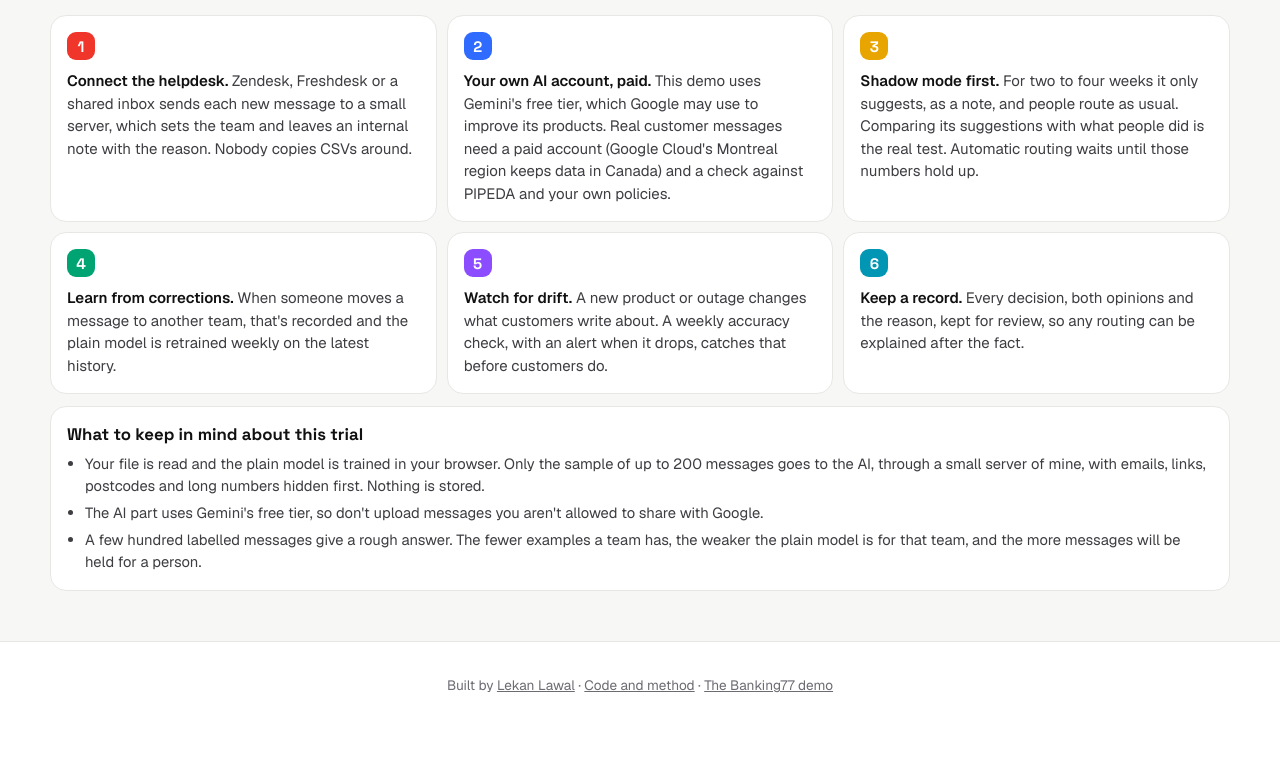
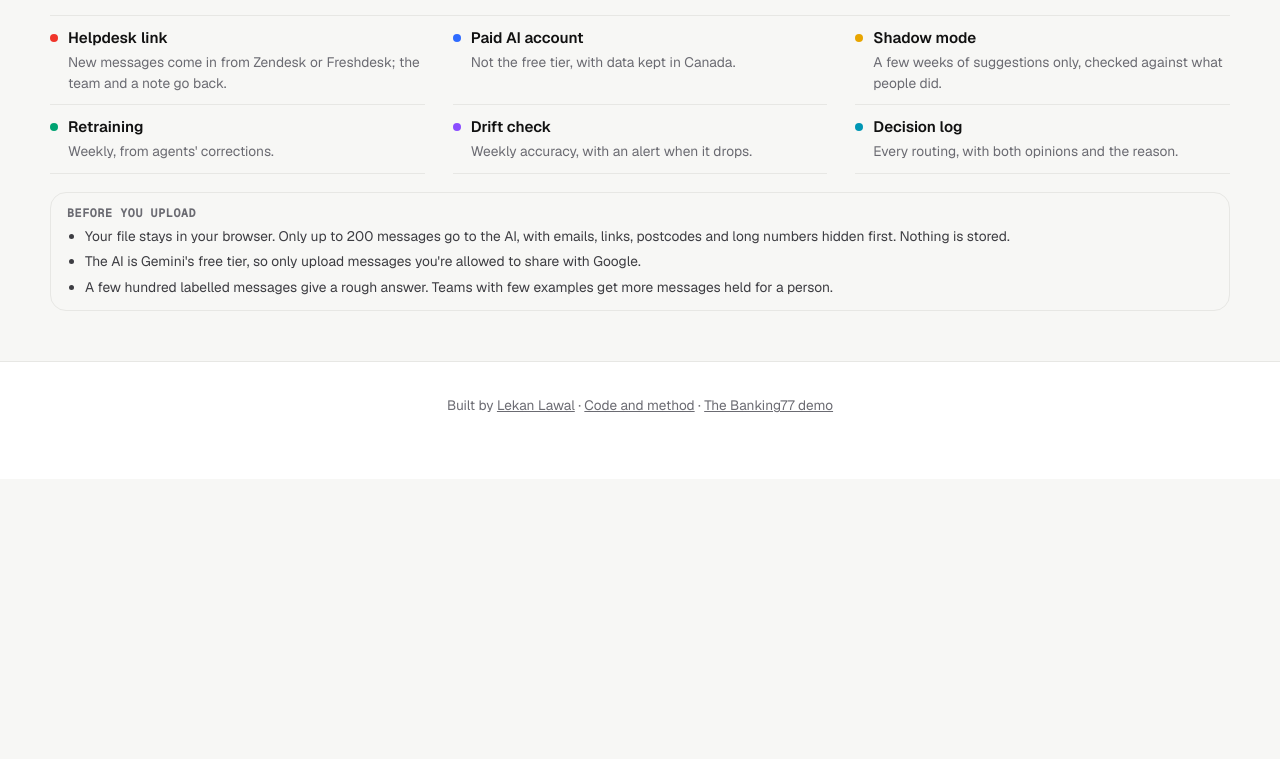
Before and after one commit to lekanlawal1/project2-ai-ticket-triage, a plain HTML site: page site/own.html in a window 1280 px wide. Shown: the part 700-1459 px from the top of the page. After the commit the page ends 1179 px from the top, so only its background shows below. Drawn offline with nearby package versions, Linux system fonts and the light colour scheme.

Commit message:
Using it for real: a compact list instead of six cards

```diff
--- a/site/own.css
+++ b/site/own.css
@@ -86,7 +86,18 @@ button.go:disabled { opacity: .4; cursor: not-allowed; }
 .ops2 .err { color: var(--bad); font-style: normal; font-size: .82rem; }
 .dec { margin-top: 8px; display: flex; flex-wrap: wrap; align-items: center; gap: 4px 8px; }
 .whyl { color: var(--muted); font-size: .82rem; }
-.steps.real li:nth-child(4)::before { background: var(--transfers); } .steps.real li:nth-child(5)::before { background: var(--cash); } .steps.real li:nth-child(6)::before { background: var(--account); }
+.needs { list-style: none; margin: 0; padding: 0; display: grid; gap: 0 28px; border-top: 1px solid var(--line); }
+@media (min-width: 640px) { .needs { grid-template-columns: repeat(2, minmax(0, 1fr)); } }
+@media (min-width: 1000px) { .needs { grid-template-columns: repeat(3, minmax(0, 1fr)); } }
+.needs li { display: flex; flex-direction: column; gap: 2px; padding: 11px 0 11px 18px; border-bottom: 1px solid var(--line); position: relative; min-width: 0; }
+.needs li::before { content: ""; position: absolute; left: 0; top: 18px; width: 8px; height: 8px; border-radius: 50%; background: var(--c); }
+.needs li:nth-child(1) { --c: var(--fraud); } .needs li:nth-child(2) { --c: var(--cards); } .needs li:nth-child(3) { --c: var(--top_ups); }
+.needs li:nth-child(4) { --c: var(--transfers); } .needs li:nth-child(5) { --c: var(--cash); } .needs li:nth-child(6) { --c: var(--account); }
+.needs b { font-size: .95rem; color: var(--ink); }
+.needs span { font-size: .86rem; color: var(--muted); }
+#real .limits { margin-top: 18px; padding: 12px 16px; background: none; }
+#real .limits h3 { font: 600 .72rem var(--mono); text-transform: uppercase; letter-spacing: .06em; color: var(--muted); margin-bottom: 6px; }
+#real .limits ul { font-size: .86rem; }
 [hidden] { display: none !important; }
 .own .br { grid-template-columns: 92px minmax(0, 1fr) 82px; }
 @media (min-width: 600px) { .own .br { grid-template-columns: 150px minmax(0, 1fr) 92px; } }
--- a/site/own.html
+++ b/site/own.html
@@ -87,31 +87,21 @@
 <section class="how" id="real" aria-labelledby="real-title">
   <div class="sec-in">
     <h2 id="real-title" class="h2">Using it for real</h2>
-    <p class="sub">This page is a trial: it tells you whether AI routing would be safe on your messages. Running it on every
-      new message is a bigger job. Here is what changes, and why.</p>
-    <ol class="steps real">
-      <li><b>Connect the helpdesk.</b> Zendesk, Freshdesk or a shared inbox sends each new message to a small server, which
-        sets the team and leaves an internal note with the reason. Nobody copies CSVs around.</li>
-      <li><b>Your own AI account, paid.</b> This demo uses Gemini's free tier, which Google may use to improve its products.
-        Real customer messages need a paid account (Google Cloud's Montreal region keeps data in Canada) and a check against
-        PIPEDA and your own policies.</li>
-      <li><b>Shadow mode first.</b> For two to four weeks it only suggests, as a note, and people route as usual. Comparing its
-        suggestions with what people did is the real test. Automatic routing waits until those numbers hold up.</li>
-      <li><b>Learn from corrections.</b> When someone moves a message to another team, that's recorded and the plain model is
-        retrained weekly on the latest history.</li>
-      <li><b>Watch for drift.</b> A new product or outage changes what customers write about. A weekly accuracy check, with an
-        alert when it drops, catches that before customers do.</li>
-      <li><b>Keep a record.</b> Every decision, both opinions and the reason, kept for review, so any routing can be explained
-        after the fact.</li>
-    </ol>
+    <p class="sub">This page is a trial. Routing every new message would take six more things.</p>
+    <ul class="needs">
+      <li><b>Helpdesk link</b><span>New messages come in from Zendesk or Freshdesk; the team and a note go back.</span></li>
+      <li><b>Paid AI account</b><span>Not the free tier, with data kept in Canada.</span></li>
+      <li><b>Shadow mode</b><span>A few weeks of suggestions only, checked against what people did.</span></li>
+      <li><b>Retraining</b><span>Weekly, from agents' corrections.</span></li>
+      <li><b>Drift check</b><span>Weekly accuracy, with an alert when it drops.</span></li>
+      <li><b>Decision log</b><span>Every routing, with both opinions and the reason.</span></li>
+    </ul>
     <div class="limits">
-      <h3>What to keep in mind about this trial</h3>
+      <h3>Before you upload</h3>
       <ul>
-        <li>Your file is read and the plain model is trained in your browser. Only the sample of up to 200 messages goes to the AI,
-          through a small server of mine, with emails, links, postcodes and long numbers hidden first. Nothing is stored.</li>
-        <li>The AI part uses Gemini's free tier, so don't upload messages you aren't allowed to share with Google.</li>
-        <li>A few hundred labelled messages give a rough answer. The fewer examples a team has, the weaker the plain model is for
-          that team, and the more messages will be held for a person.</li>
+        <li>Your file stays in your browser. Only up to 200 messages go to the AI, with emails, links, postcodes and long numbers hidden first. Nothing is stored.</li>
+        <li>The AI is Gemini's free tier, so only upload messages you're allowed to share with Google.</li>
+        <li>A few hundred labelled messages give a rough answer. Teams with few examples get more messages held for a person.</li>
       </ul>
     </div>
   </div>
```
